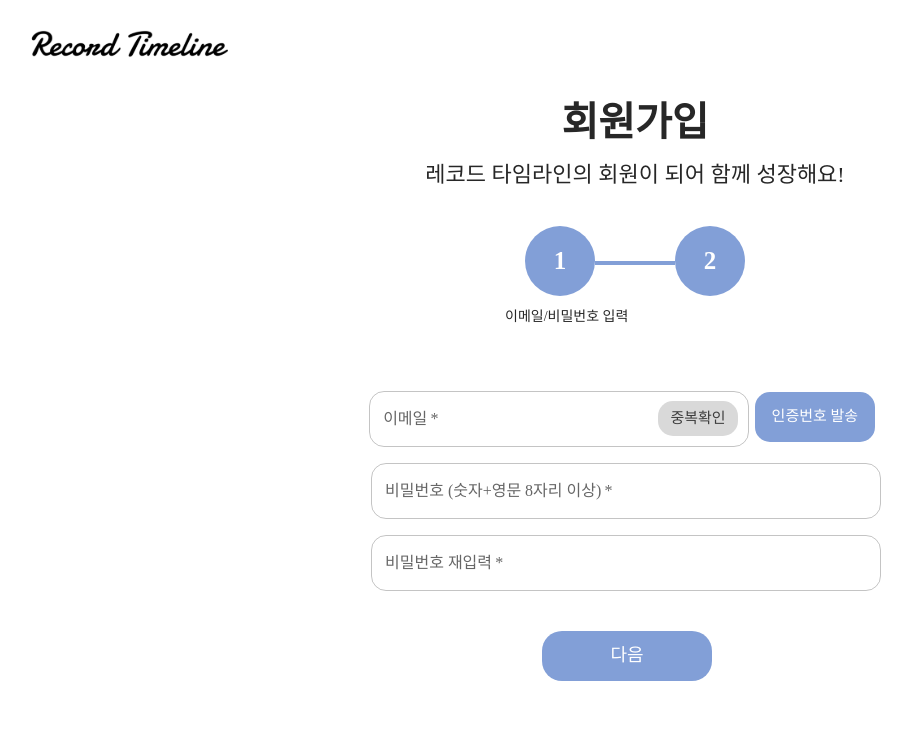
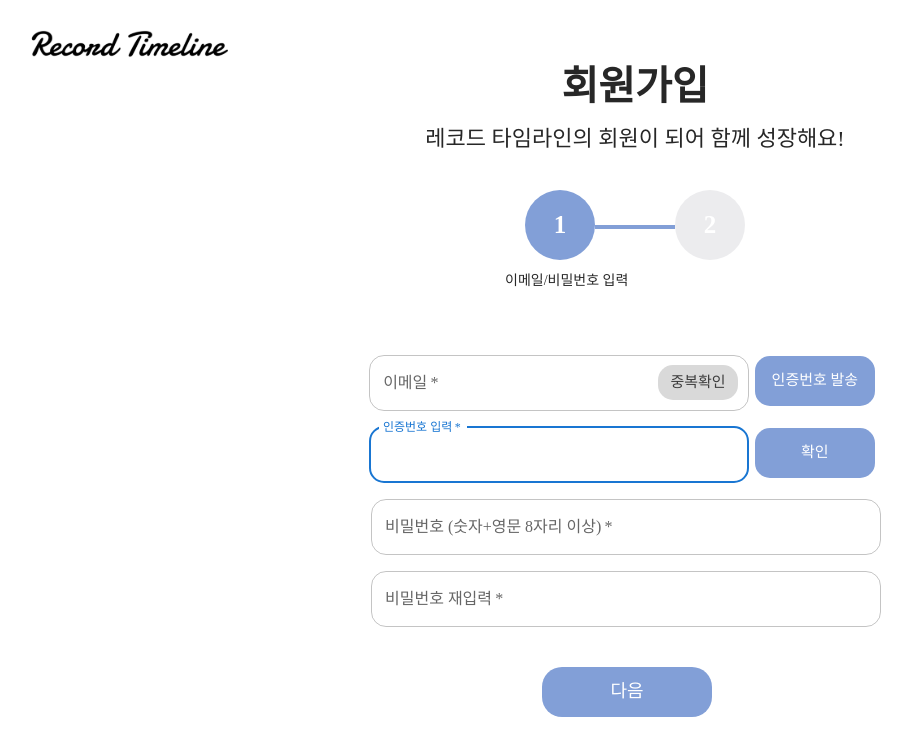
Before and after one commit to Record-Timeline/Front, a React (Create React App) app: page /signup in a window 1280 px wide. Both pictures are taken after a click on the element "인증번호 발송". Shown: the top 756 px of the page, without its empty margins (5-917 px from the left). Built offline with nearby package versions, Linux system fonts and the light colour scheme.

Commit message:
Feat: 인증번호 입력 창 추가

```diff
--- a/src/pages/SignUp.jsx
+++ b/src/pages/SignUp.jsx
@@ -14,7 +14,27 @@ import { createTheme, ThemeProvider } from "@mui/material/styles";
 import Button from "../components/common/Button";
 
 export default function SignUp() {
-  const [passwordError, setPasswordError] = useState(false); // 에러 상태
+  const [passwordError, setPasswordError] = useState(false); // 비밀번호 유효성 에러 상태
+  const [showVerificationInput, setShowVerificationInput] = useState(false); // 인증번호 창 뜨기/안뜨기 상태
+  const [confirmVerificationCode, setConfirmVerificationCode] = useState(false); // 인증번호 확인 완료 상태
+  const [currentStep, setCurrentStep] = useState(1); // 현재 회원가입 단계 상태
+  // 인증번호 발송 버튼
+  const handleSendButtonClick = () => {
+    setShowVerificationInput(true);
+  };
+  // 인증번호 확인 버튼
+  const handleConfirmVerificationCode = () => {
+    setConfirmVerificationCode(true);
+  };
+  // 단계가 변경될 때마다 단계 색 바꿈
+  const getCircleColor = (step) => {
+    return currentStep === step ? "#829FD7" : "#ECECEE";
+  };
+  // 다음 버튼 클릭
+  const handleNextStep = () => {
+    setCurrentStep(currentStep + 1);
+  };
+
   //폰트 설정
   const theme = createTheme({
     typography: {
@@ -57,12 +77,25 @@ export default function SignUp() {
         <SubText>레코드 타임라인의 회원이 되어 함께 성장해요!</SubText>
         <NumBox>
           <StageWrap>
-            <NumCircle marginLeft="20px">1</NumCircle>
+            <NumCircle
+              marginLeft="20px"
+              style={{ backgroundColor: getCircleColor(1) }}
+            >
+              1
+            </NumCircle>
             <NumLine />
-            <NumCircle marginRight="20px">2</NumCircle>
+            <NumCircle
+              marginRight="20px"
+              style={{ backgroundColor: getCircleColor(2) }}
+            >
+              2
+            </NumCircle>
           </StageWrap>
+
           <NumText>이메일/비밀번호 입력</NumText>
         </NumBox>
+        {currentStep === 1 && (
+          <>
             <ThemeProvider theme={theme}>
               <Container
                 component="main"
@@ -110,8 +143,44 @@ export default function SignUp() {
                         />
                       </Grid>
                       <ConfirmButton>중복확인</ConfirmButton>
-                  <SendButton>인증번호 발송</SendButton>
+                      <SendButton onClick={handleSendButtonClick}>
+                        인증번호 발송
+                      </SendButton>
                     </EmailBox>
+                    {showVerificationInput && (
+                      <EmailBox>
+                        <Grid
+                          item
+                          xs={12}
+                          sm={9}
+                          sx={{
+                            padding: "16px 0px 0px 13px",
+                          }}
+                        >
+                          <StyledTextField
+                            required
+                            autoFocus
+                            fullWidth
+                            type="verificationCode"
+                            id="verificationCode"
+                            name="verificationCode"
+                            label="인증번호 입력"
+                            InputProps={{
+                              style: {
+                                borderRadius: "15px",
+                                width: "380px",
+                              },
+                            }}
+                          />
+                        </Grid>
+                        <SendButton onClick={handleConfirmVerificationCode}>
+                          확인
+                        </SendButton>
+                      </EmailBox>
+                    )}
+                    {confirmVerificationCode && (
+                      <ConfirmMessage>인증번호가 일치합니다</ConfirmMessage>
+                    )}
                     <Grid item xs={12}>
                       <StyledTextField
                         required
@@ -152,12 +221,19 @@ export default function SignUp() {
                       />
                     </Grid>
                   </Grid>
-              <Button width="170px" height="50px" margin="40px 0px 0px 0px">
+                  <Button
+                    width="170px"
+                    height="50px"
+                    margin="40px 0px 0px 0px"
+                    onClick={handleNextStep}
+                  >
                     다음
                   </Button>
                 </FormControl>
               </Container>
             </ThemeProvider>
+          </>
+        )}
       </SignUpBox>
     </SignUpWrap>
   );
@@ -266,3 +342,9 @@ const EmailBox = styled.div`
   justify-content: center;
   align-items: center;
 `;
+
+const ConfirmMessage = styled.div`
+  font-size: 15px;
+  color: #0a8425;
+  margin: 5px 0px 0px 20px;
+`;
```
Lines whose indentation alone changed are shown as unchanged.
